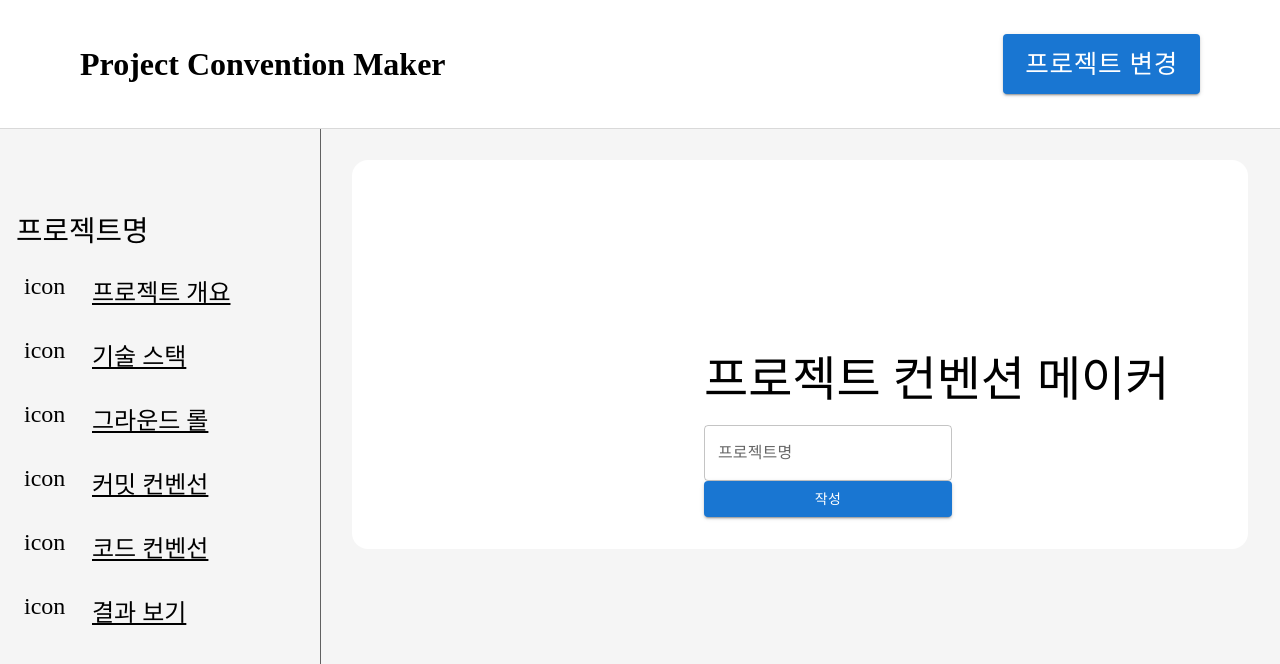
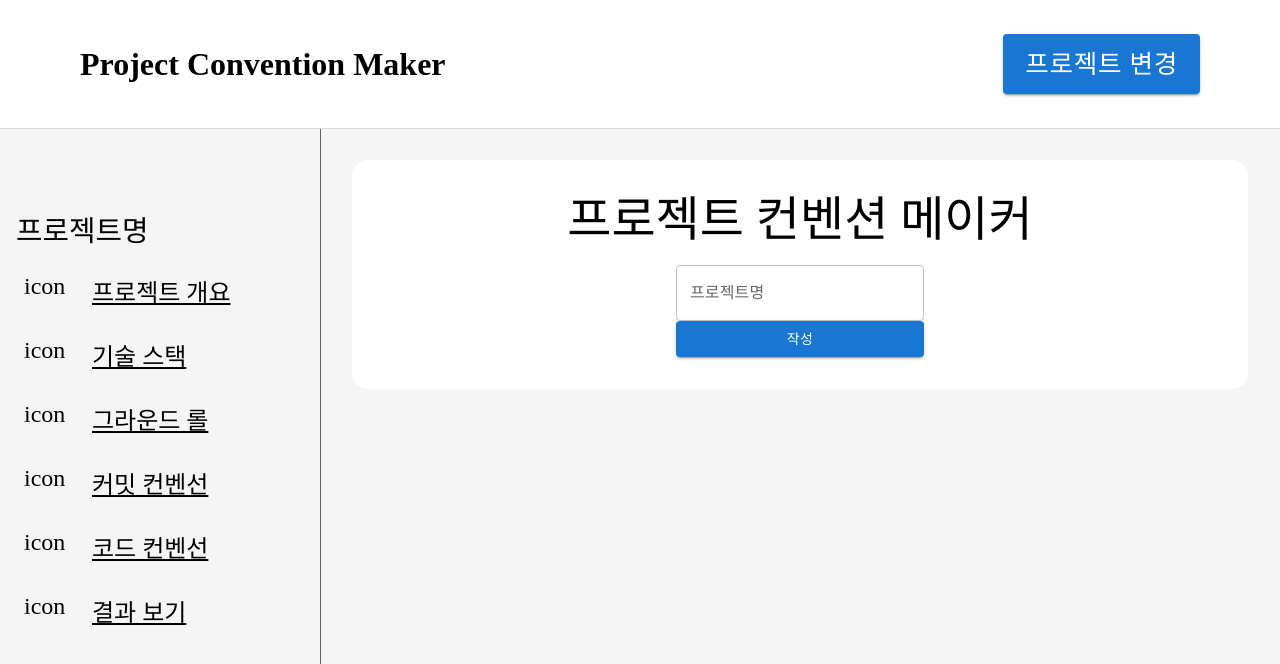
Before and after one commit to projectconventionmaker/project_convention_maker, a React (Vite) app: page / in a window 1280 px wide. Shown: the top 664 px of the page. Built offline with nearby package versions, Linux system fonts and the light colour scheme.

Commit message:
Feat: 인트로페이지 api 연동 및 localStorage 데이터 저장

```diff
--- a/src/pages/IntroPage.tsx
+++ b/src/pages/IntroPage.tsx
@@ -1,11 +1,41 @@
 import TextField from '@mui/material/TextField';
-import { Button, FormControl, Typography } from '@mui/material';
+import { Button, FormControl, Typography, Box } from '@mui/material';
+import { useState } from 'react';
+
 const IntroPage = () => {
-  const handleSubmit = () => {
-    console.log('프로젝트명 변경');
+  const [projectName, setProjectName] = useState('');
+  const handleSubmit = async (e: React.FormEvent) => {
+    e.preventDefault();
+
+    const requestData = JSON.stringify(projectName);
+    try {
+      const response = await fetch('https://api.pcmk.dppr.me/api/v1/projects', {
+        method: 'POST',
+        headers: {
+          'Content-Type': 'application/json',
+        },
+        body: requestData,
+      });
+
+      if (response.ok) {
+        const jsonResponse = await response.json();
+        localStorage.setItem('data', JSON.stringify(jsonResponse));
+      } else {
+        console.error('Error:', response.status);
+      }
+    } catch (error) {
+      console.error('Error:', error);
+    }
   };
   return (
-    <main>
+    <Box
+      style={{
+        display: 'flex',
+        flexDirection: 'column',
+        justifyContent: 'center',
+        alignItems: 'center',
+      }}
+    >
       <Typography
         variant="h3"
         gutterBottom
@@ -16,10 +46,19 @@ const IntroPage = () => {
         프로젝트 컨벤션 메이커
       </Typography>
       <FormControl component="form" onSubmit={handleSubmit}>
-        <TextField id="outlined-basic" label="프로젝트명" variant="outlined" />
-        <Button variant="contained">작성</Button>
+        <TextField
+          id="outlined-basic"
+          label="프로젝트명"
+          variant="outlined"
+          onChange={(e: React.ChangeEvent<HTMLInputElement>) =>
+            setProjectName(e.target.value)
+          }
+        />
+        <Button type="submit" variant="contained">
+          작성
+        </Button>
       </FormControl>
-    </main>
+    </Box>
   );
 };
 
```
